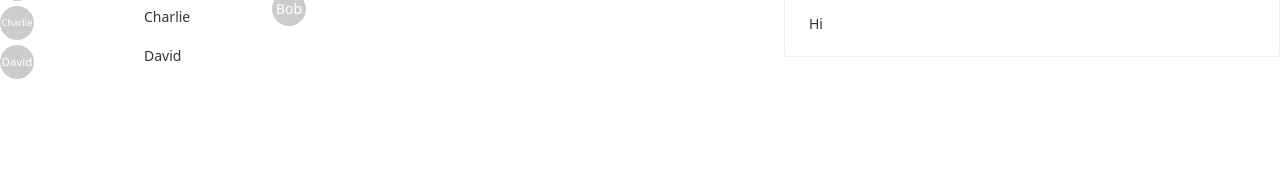
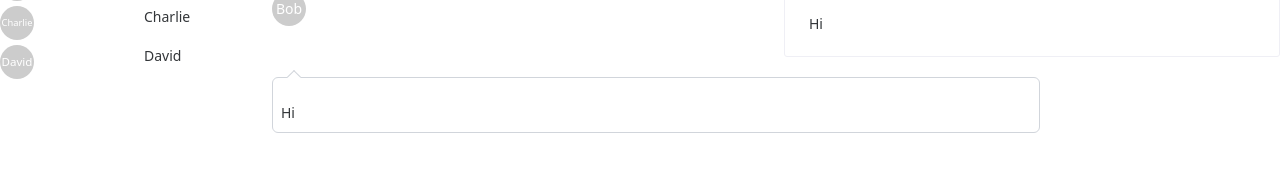
Before and after one commit to cyp0633/socket-chatroom, a Vue app in the folder frontend/: page /#/conversation/1 in a window 1280 px wide. Shown: the part 136-308 px from the top of the page. Built offline with nearby package versions, Linux system fonts and the light colour scheme.

Commit message:
Use conversation bubble from Internet

```diff
--- a/frontend/src/App.vue
+++ b/frontend/src/App.vue
@@ -1,10 +1,11 @@
 <script setup lang="ts">
 import { useI18n } from "vue-i18n";
-import { NH1, NLayout, NLayoutContent, NLayoutHeader, NLayoutSider } from 'naive-ui'
-const { t, availableLocales: languages, locale } = useI18n();
+import { NH1, NLayout, NLayoutContent, NLayoutHeader, NLayoutSider, NP } from 'naive-ui'
 import ConversationItemVue from "./components/ConversationItem.vue";
 import FromConversationVue from "./components/FromConversation.vue";
 import ToConversationVue from "./components/ToConversation.vue";
+import ConversationBubbleVue from "./components/ConversationBubble.vue";
+const { t, availableLocales: languages, locale } = useI18n();
 
 var users = [
   "Alice",
@@ -36,6 +37,9 @@ document.body.addEventListener("click", function (event) {
         <n-layout-content>
           <from-conversation-vue name="Alice" msg="Hello" />
           <to-conversation-vue name="Bob" msg="Hi" />
+          <conversation-bubble-vue class="max-w-3xl">
+            <n-p>Hi</n-p>
+          </conversation-bubble-vue>
         </n-layout-content>
       </n-layout>
     </n-layout>
--- /dev/null
+++ b/frontend/src/components/ConversationBubble.vue
@@ -0,0 +1,53 @@
+<template>
+    <div
+        class="mt-5 mb-5 p-2 bg-white border-solid border-gray-300 border-l border-t border-r border-b border-light-blue-500 rounded-md relative">
+        <div :class="{
+            'w-2.5 h-2.5 border-gray-300 bg-white transform absolute': true,
+            'border-l border-t rotate-45 -top-1.5 left-4': placement === 'top-start',
+            'border-l border-t rotate-45 -top-1.5 inset-x-2/4 -translate-x-1.5': placement === 'top',
+            'border-l border-t rotate-45 -top-1.5 right-4': placement === 'top-end',
+            'border-l border-t -rotate-45 top-4 -left-1.5': placement === 'left-start',
+            'border-l border-t -rotate-45 inset-y-2/4 -left-1.5 -translate-y-1.5': placement === 'left',
+            'border-l border-t -rotate-45 bottom-4 -left-1.5': placement === 'left-end',
+            'border-r border-b rotate-45 -bottom-1.5 left-4': placement === 'bottom-start',
+            'border-r border-b rotate-45 -bottom-1.5 inset-x-2/4 -translate-x-1.5': placement === 'bottom',
+            'border-r border-b rotate-45 -bottom-1.5 right-4': placement === 'bottom-end',
+            'border-r border-b -rotate-45 top-4 -right-1.5': placement === 'right-start',
+            'border-r border-b -rotate-45 inset-y-2/4 -right-1.5 -translate-y-1.5': placement === 'right',
+            'border-r border-b -rotate-45 bottom-4 -right-1.5': placement === 'right-end',
+        }"></div>
+        <slot></slot>
+    </div>
+</template>
+
+<script lang="ts">
+import {
+    defineComponent,
+    PropType
+} from 'vue';
+
+enum EnumPlacement {
+    TopStart = "top-start",
+    Top = "top",
+    TopEnd = "top-end",
+    LeftStart = "left-start",
+    Left = "left",
+    LeftEnd = "left-end",
+    BottomStart = "bottom-start",
+    Bottom = "bottom",
+    BottomEnd = "bottom-end",
+    RightStart = "right-start",
+    Right = "right",
+    RightEnd = "right-end"
+}
+
+export default defineComponent({
+    name: 'ConversationBubble',
+    props: {
+        placement: {
+            type: String as PropType<EnumPlacement>,
+            default: 'top-start'
+        }
+    }
+});
+</script>
--- a/frontend/src/components/FromConversation.vue
+++ b/frontend/src/components/FromConversation.vue
@@ -1,9 +1,10 @@
 <script setup lang="ts">
 import { NAvatar, NCard } from 'naive-ui'
-defineProps<{
-    name: string;
-    msg: string;
-}>()
+interface props {
+  name: string;
+  msg: string;
+}
+const props = defineProps<props>()
 </script>
 
 <template>
--- a/frontend/tsconfig.json
+++ b/frontend/tsconfig.json
@@ -5,7 +5,8 @@
     "baseUrl": ".",
     "paths": {
       "@/*": ["./src/*"]
-    }
+    },
+    "preserveValueImports": false,
   },
 
   "references": [
```
